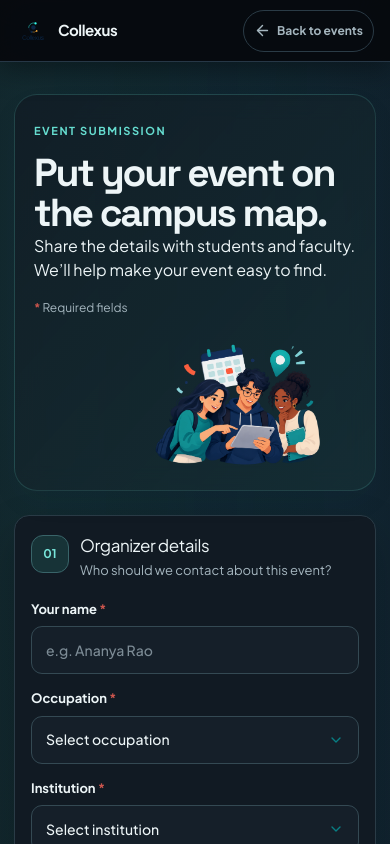
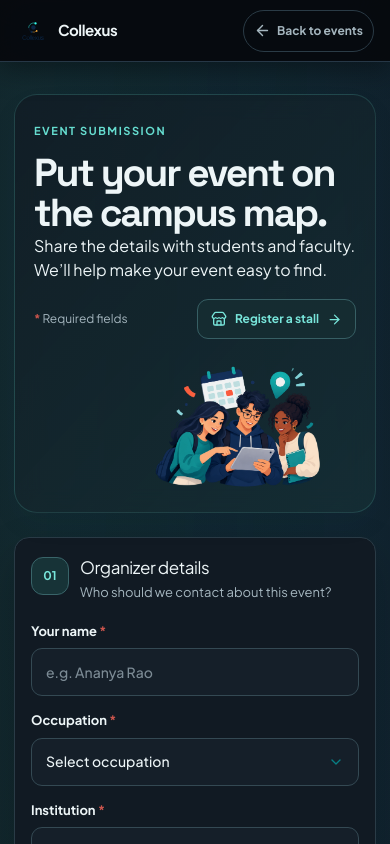
Before and after one commit to sridhargurram534/collexus, a Next.js app: page /host-event in a window 390 px wide. Shown: the top 844 px of the page. Built offline with nearby package versions, Linux system fonts and the light colour scheme.

Commit message:
Add stall registration link to host event page

```diff
--- a/app/host-event/host-event-form.tsx
+++ b/app/host-event/host-event-form.tsx
@@ -13,6 +13,7 @@ import {
   Send,
   ShieldCheck,
   Sparkles,
+  Store,
   UsersRound,
 } from "lucide-react";
 import styles from "./host-event.module.css";
@@ -267,7 +268,14 @@ export function HostEventForm() {
             <div className={styles.eyebrow}>EVENT SUBMISSION</div>
             <h1 id="host-title">Put your event<br className={styles.desktopBreak} /> on the campus map.</h1>
             <p>Share the details with students and faculty. We’ll help make your event easy to find.</p>
-            <div className={styles.formNote}><span>*</span> Required fields</div>
+            <div className={styles.introActions}>
+              <div className={styles.formNote}><span>*</span> Required fields</div>
+              <a className={styles.stallRegistrationLink} href={`${publicBasePath}/stall-registration/`}>
+                <Store aria-hidden="true" size={16} />
+                <span>Register a stall</span>
+                <ArrowRight aria-hidden="true" size={15} />
+              </a>
+            </div>
           </div>
           <img className={styles.introIllustration} src={`${publicBasePath}/images/host-event-planning-illustration.png`} alt="Students planning a campus event together" />
         </div>
--- a/app/host-event/host-event.module.css
+++ b/app/host-event/host-event.module.css
@@ -108,7 +108,13 @@
 .eyebrow::before, .eyebrow::after { content: none !important; display: none !important; }
 .intro h1 { margin: 0; color: var(--ink); font-family: "Space Grotesk", var(--font-poppins), sans-serif; font-size: clamp(36px, 5.6vw, 58px); font-weight: 700; line-height: 1.05; letter-spacing: -.055em; }
 .intro > p { max-width: 590px; margin: 15px 0 0; color: var(--muted); font-size: 16px; line-height: 1.65; }
-.formNote { margin-top: 17px; color: var(--muted); font-size: 12px; }
+.introActions { display: flex; align-items: center; justify-content: space-between; gap: 16px; margin-top: 17px; }
+.formNote { margin: 0; color: var(--muted); font-size: 12px; }
+.stallRegistrationLink { display: inline-flex; align-items: center; justify-content: center; gap: 8px; min-height: 40px; padding: 0 13px; border: 1px solid color-mix(in srgb, var(--accent) 22%, var(--border)); border-radius: 11px; color: var(--accent-strong); background: color-mix(in srgb, var(--accent-soft) 72%, var(--card)); font-size: 12px; font-weight: 700; text-decoration: none; white-space: nowrap; transition: border-color .16s ease, background-color .16s ease, transform .16s ease, box-shadow .16s ease; }
+.stallRegistrationLink svg:last-child { transition: transform .16s ease; }
+.stallRegistrationLink:hover { transform: translateY(-1px); border-color: color-mix(in srgb, var(--accent) 48%, var(--border)); background: var(--accent-soft); box-shadow: 0 5px 12px color-mix(in srgb, var(--accent) 10%, transparent); }
+.stallRegistrationLink:hover svg:last-child { transform: translateX(2px); }
+.stallRegistrationLink:focus-visible { outline: 3px solid color-mix(in srgb, var(--accent) 55%, white); outline-offset: 3px; }
 .formNote span, .field b, .pricingGroup legend b { color: #cb554d; font-weight: 800; }
 
 .layout { display: grid; grid-template-columns: minmax(0, 1.55fr) minmax(280px, .75fr); align-items: start; gap: 24px; }
@@ -247,6 +253,7 @@
   .introIllustration { width: min(78%, 300px); max-height: 190px; justify-self: center; margin-top: -4px; }
   .intro h1 { font-size: clamp(34px, 10vw, 44px); }
   .intro > p { font-size: 14px; }
+  .introActions { flex-wrap: wrap; }
   .section { padding: 19px 16px; border-radius: 15px; }
   .sectionHeading { gap: 11px; margin-bottom: 20px; }
   .sectionHeading h2 { font-size: 17px; }
@@ -263,6 +270,6 @@
 }
 
 @media (prefers-reduced-motion: reduce) {
-  .backLink, .field input, .field select, .field textarea, .priceChoice, .submitButton, .previewButton { transition: none; }
-  .submitButton:hover, .submitButton:active, .previewButton:hover, .previewButton:active { transform: none; }
+  .backLink, .field input, .field select, .field textarea, .priceChoice, .submitButton, .previewButton, .stallRegistrationLink, .stallRegistrationLink svg:last-child { transition: none; }
+  .submitButton:hover, .submitButton:active, .previewButton:hover, .previewButton:active, .stallRegistrationLink:hover { transform: none; }
 }
```
